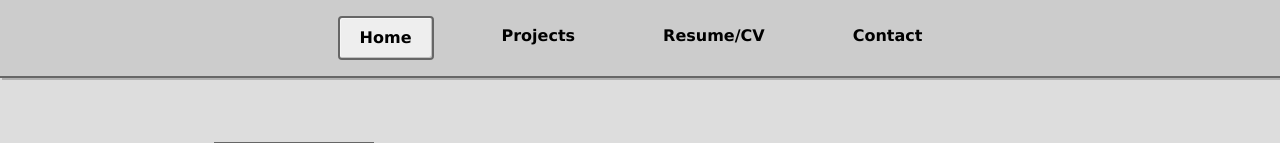
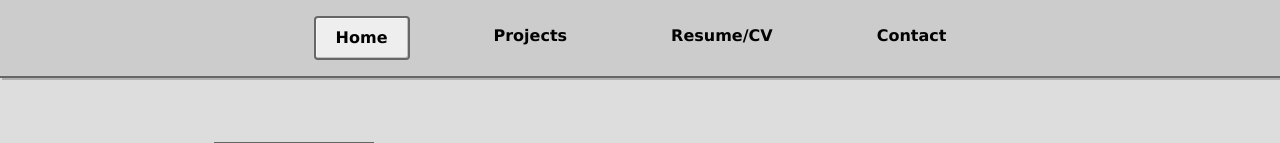
Before and after one commit to hegde-nishant/portfolio-website, a Next.js app: page / in a window 1280 px wide. Shown: the top 143 px of the page. Built offline with nearby package versions, Linux system fonts and the light colour scheme; grey boxes are pictures that could not be loaded.

Commit message:
Updated Navbar.tsx

```diff
--- a/src/components/layout/Navbar.tsx
+++ b/src/components/layout/Navbar.tsx
@@ -31,7 +31,7 @@ export default function Navbar() {
   return (
     <nav className="border-b-2 border-platinum-border-dark bg-platinum-bg-dark sticky top-0 z-50 shadow-macos">
       <div className="max-w-content mx-auto px-6 py-4">
-        <ul className="flex gap-12 flex-wrap justify-center">
+        <ul className="flex gap-16 flex-wrap justify-center">
           {navLinks.map((link) => (
             <li key={link.href}>
               <Link
```
